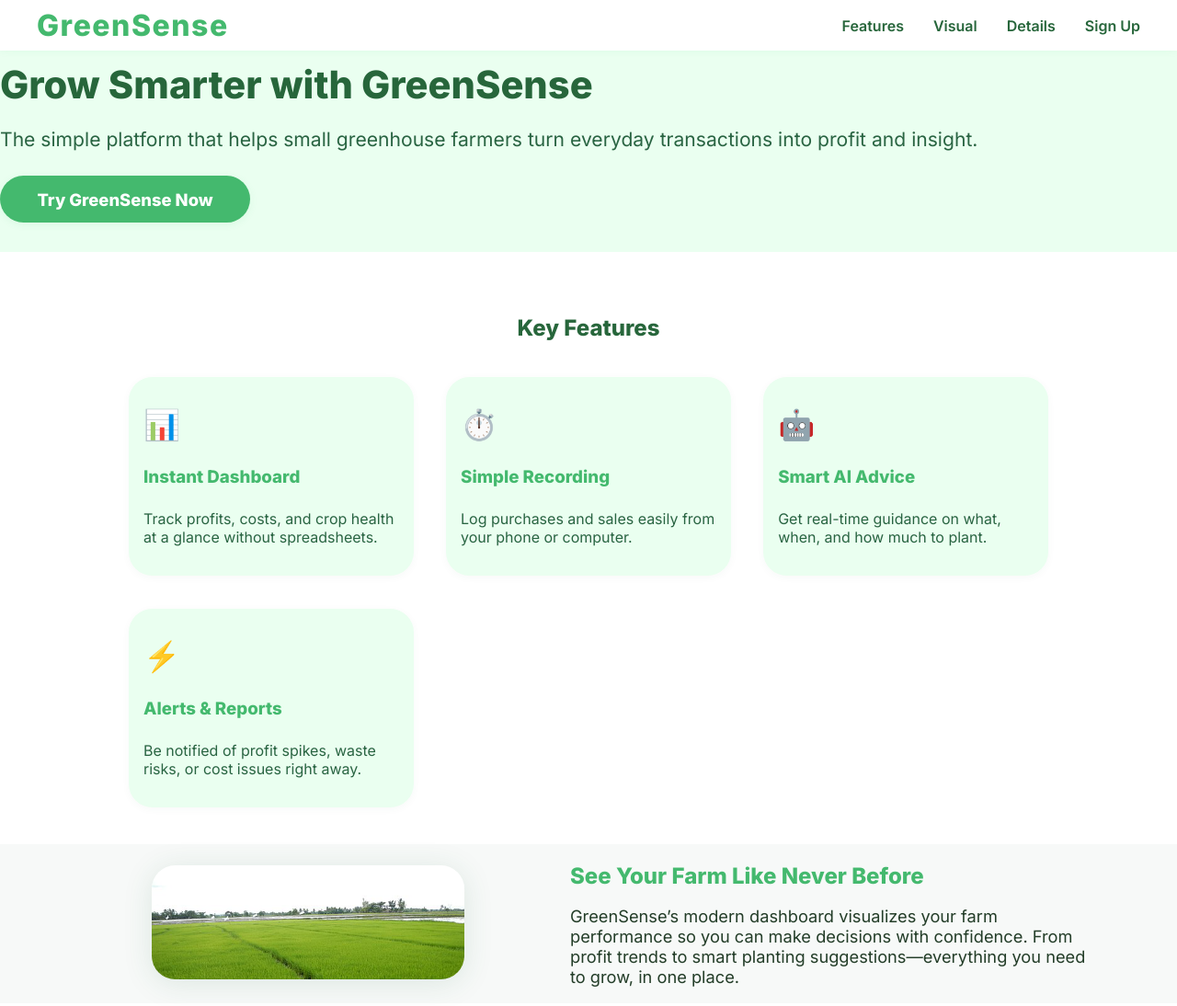
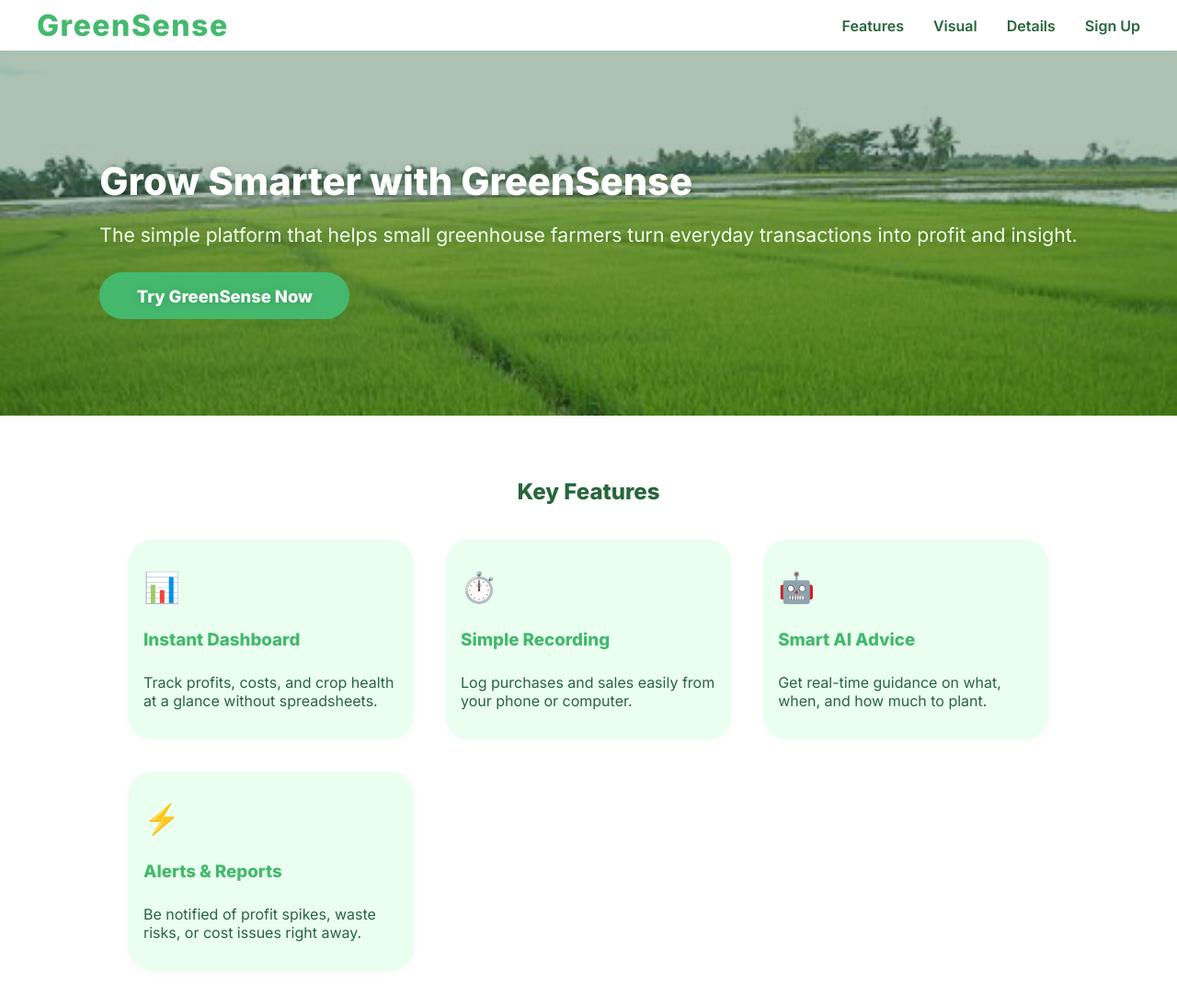
Before and after one commit to JulianTandug/LandingPageG-GreenSense, a plain HTML site: page index.html in a window 1280 px wide. Shown: the top 1094 px of the page at 92% size. Drawn offline with Linux system fonts and the light colour scheme.

Commit message:
Improve CSS formatting and structure
Refactor CSS for better readability and organization.

```diff
--- a/style.css
+++ b/style.css
@@ -18,11 +18,16 @@ body {
 .navbar {
   background: var(--white);
   box-shadow: 0 1px 8px rgba(44,185,110,0.06);
-  position: sticky; top: 0; z-index: 100;
+  position: sticky;
+  top: 0;
+  z-index: 100;
 }
 .nav-container {
   max-width: 1200px;
-  margin: auto; display: flex; justify-content: space-between; align-items: center;
+  margin: auto;
+  display: flex;
+  justify-content: space-between;
+  align-items: center;
   padding: 0.5em 1em;
 }
 .brand {
@@ -33,7 +38,10 @@ body {
 }
 .nav-links {
   display: flex;
-  gap: 2em; list-style: none; margin: 0; padding: 0;
+  gap: 2em;
+  list-style: none;
+  margin: 0;
+  padding: 0;
 }
 .nav-links a {
   color: var(--green-dark);
@@ -44,30 +52,44 @@ body {
 }
 .nav-links a:hover { color: var(--green-main); }
 
-/* HERO SECTION */
+/* HERO SECTION with stretched background image */
 .hero {
-  background: var(--green-light);
+  position: relative;
+  min-height: 420px;
+  background: url('FAMRPIC.png') center center / cover no-repeat;
+  display: flex;
+  flex-direction: column;
   padding-bottom: 2em;
 }
-.hero-inner {
-  display: flex;
-  flex-wrap: wrap;
-  gap: 2em;
-  align-items: center;
+.hero::before {
+  content: "";
+  position: absolute;
+  top: 0; left: 0; right: 0; bottom: 0;
+  background: rgba(32, 86, 49, 0.36);
+  z-index: 1;
+}
+.hero-content {
   max-width: 1200px;
   margin: auto;
-  padding: 2.5em 1em 0 1em;
+  padding: 3.5em 1.2em 1.5em 1.2em;
+  display: flex;
+  flex-direction: column;
+  align-items: flex-start;
+  position: relative;
+  z-index: 2;
 }
-.hero-caption { flex: 1 1 340px; }
+.hero-caption {
+  color: #fff;
+  text-shadow: 0 1px 8px rgba(34,60,41,0.22);
+}
 .hero-caption h1 {
   font-size: 2.6em;
   font-weight: 900;
   margin: .3em 0 .22em 0;
-  color: var(--green-dark);
 }
 .hero-caption .subheadline {
   font-size: 1.32em;
-  color: #296442;
+  color: #f2ffe7;
   margin-bottom: 1.3em;
 }
 .btn {
@@ -85,13 +107,6 @@ body {
   cursor: pointer;
 }
 .btn:hover { background: var(--green-dark); }
-.hero-image { flex: 1 1 350px; text-align: center; }
-.hero-image img {
-  max-width: 410px; width: 95%;
-  border-radius: 1.6em;
-  box-shadow: 0 4px 32px rgba(41,110,67,0.12);
-  margin-top: 1em;
-}
 
 /* FEATURES */
 .features-section {
@@ -119,7 +134,7 @@ body {
 .feature-item h3 { color: var(--green-main); margin: 0.2em 0 .45em 0; }
 .feature-item p { color: #296442; margin-bottom:0; }
 
-/* VISUAL */}
+/* VISUAL */
 .visual-section {
   background: var(--accent);
   padding: 3em 1.1em;
@@ -237,17 +252,18 @@ body {
 
 /* RESPONSIVENESS */
 @media (max-width: 950px) {
-  .hero-inner, .visual-container {
+  .hero-content, .visual-container {
     flex-direction: column;
     gap: 1.5em;
   }
-  .hero-caption, .hero-image, .visual-desc, .visual-img {
+  .hero-caption, .visual-desc, .visual-img {
     width: 100%; min-width: unset;
   }
 }
 @media (max-width: 700px) {
   .nav-container, .footer-content { flex-direction: column; gap: .8em;}
   .features-grid, .details-grid { grid-template-columns: 1fr; gap: 1em;}
-  .hero-image img, .visual-img img { max-width: 100%; width: 100%; }
+  .visual-img img { max-width: 100%; width: 100%; }
   .cta-form { flex-direction: column; }
+  .hero { min-height: 200px; }
 }
```
